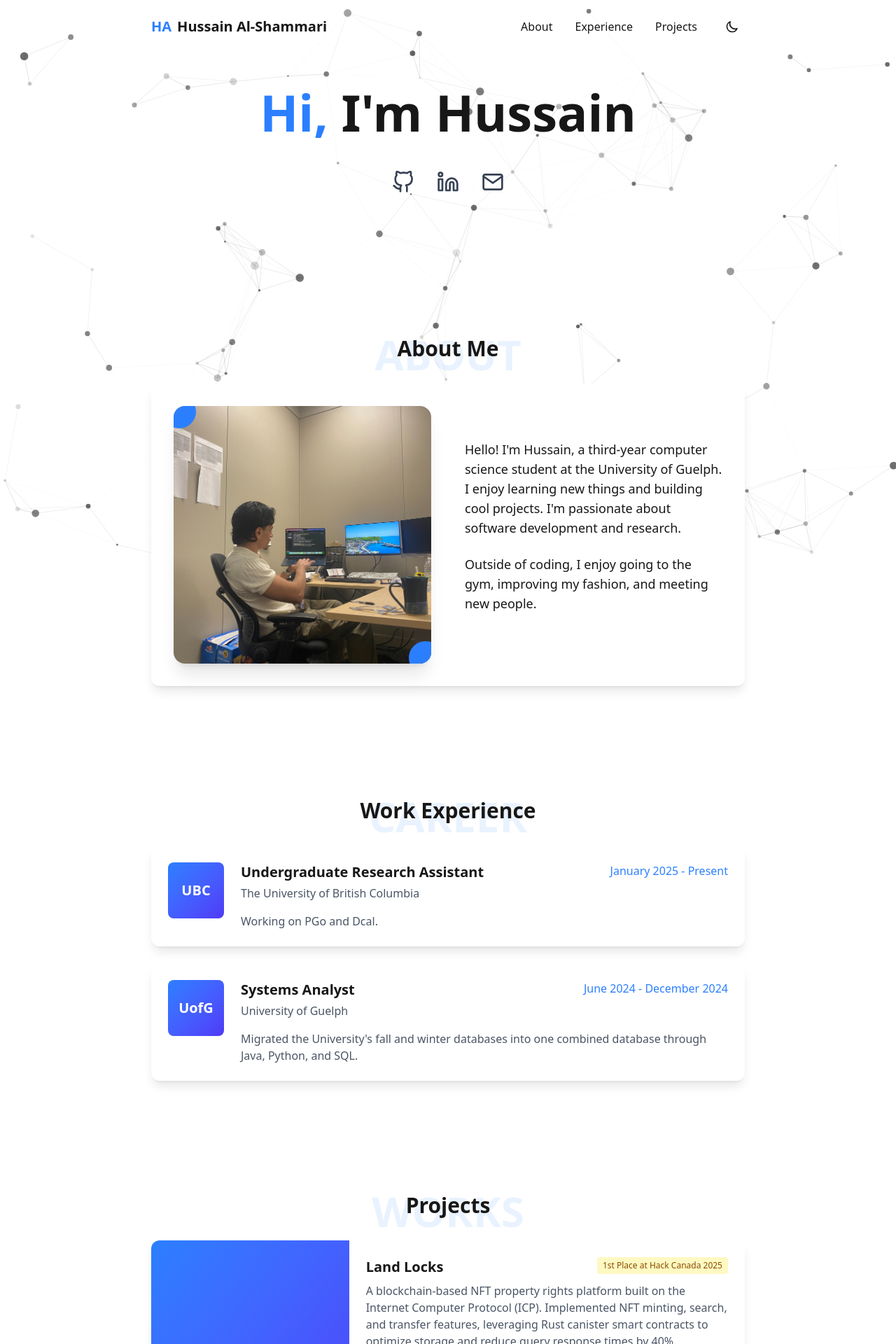
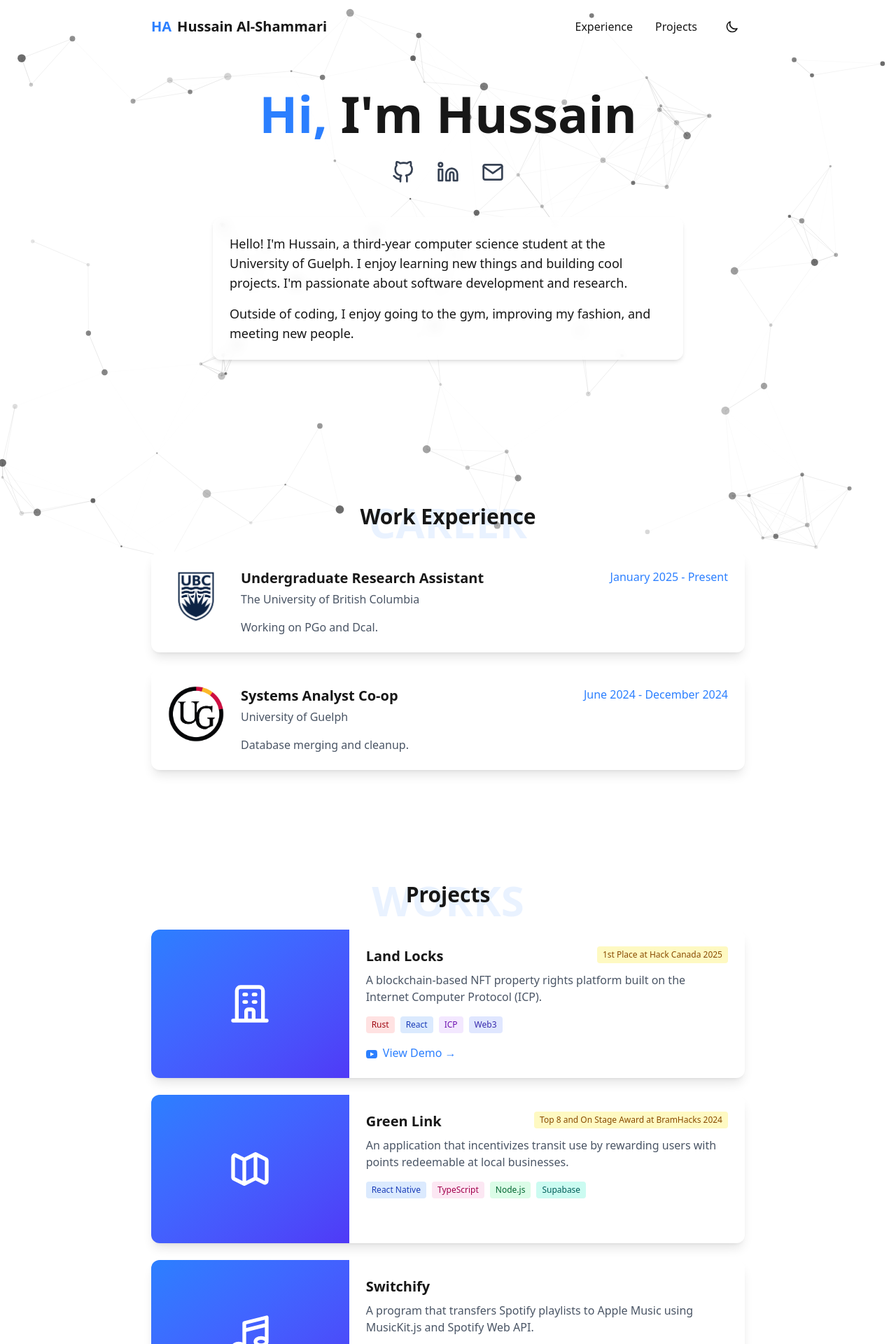
Before and after one commit to ProgrammedByHussain/my-portfolio, a Next.js app: page / in a window 1280 px wide. Shown: the top 1920 px of the page at 70% size. Built offline with nearby package versions, Linux system fonts and the light colour scheme.

Commit message:
refined info and format

```diff
--- a/src/app/page.js
+++ b/src/app/page.js
@@ -1,7 +1,6 @@
 import ParticleBackground from "../components/ParticleBackground";
 import Navbar from "../components/Navbar";
 import HeroSection from "../components/HeroSection";
-import AboutSection from "../components/AboutSection";
 import ExperienceSection from "../components/ExperienceSection";
 import ProjectsSection from "../components/ProjectsSection";
 
@@ -13,7 +12,6 @@ export default function Home() {
 
       <main className="relative z-10">
         <HeroSection />
-        <AboutSection />
         <ExperienceSection />
         <ProjectsSection />
       </main>
@@ -21,8 +19,7 @@ export default function Home() {
       <footer className="py-8 border-t border-gray-200 dark:border-gray-800">
         <div className="max-w-4xl mx-auto px-6 text-center">
           <p className="mb-4">
-            © {new Date().getFullYear()} Hussain Al-Shammari. All rights
-            reserved.
+            © {new Date().getFullYear()} Hussain Al-Shammari
           </p>
           <p className="text-sm text-gray-600 dark:text-gray-400">
             Built with Next.js and Tailwind CSS
--- a/src/components/AboutSection.jsx
+++ /dev/null
@@ -1,45 +0,0 @@
-export default function AboutSection() {
-  return (
-    <section id="about" className="py-20">
-      <div className="max-w-4xl mx-auto px-6">
-        <h2 className="text-3xl font-bold mb-8 text-center relative">
-          <span className="relative z-10">About Me</span>
-          <span className="absolute -top-1 left-1/2 -translate-x-1/2 text-6xl text-blue-500/10 font-bold z-0">
-            ABOUT
-          </span>
-        </h2>
-
-        <div className="bg-white dark:bg-gray-800 rounded-xl shadow-lg p-8">
-          <div className="grid grid-cols-1 md:grid-cols-2 gap-12 items-center">
-            <div className="relative animate-slide-in-left">
-              <div className="w-full max-w-md mx-auto aspect-square rounded-2xl overflow-hidden shadow-xl relative">
-                <img
-                  src="/work.jpg"
-                  alt="Hussain working at desk with laptop and monitor"
-                  className="w-full h-full object-cover"
-                />
-
-                <div className="absolute -top-4 -left-4 w-12 h-12 rounded-full bg-blue-500 animate-float"></div>
-                <div className="absolute -bottom-4 -right-4 w-12 h-12 rounded-full bg-blue-500 animate-float delay-200"></div>
-              </div>
-            </div>
-
-            <div className="animate-slide-in-right">
-              <p className="text-lg mb-6">
-                Hello! I'm Hussain, a third-year computer science student at the
-                University of Guelph. I enjoy learning new things and building
-                cool projects. I'm passionate about software development and
-                research.
-              </p>
-
-              <p className="text-lg mb-6">
-                Outside of coding, I enjoy going to the gym, improving my
-                fashion, and meeting new people.
-              </p>
-            </div>
-          </div>
-        </div>
-      </div>
-    </section>
-  );
-}
--- a/src/components/ExperienceSection.jsx
+++ b/src/components/ExperienceSection.jsx
@@ -1,3 +1,5 @@
+import React from "react";
+
 export default function ExperienceSection() {
   const experiences = [
     {
@@ -5,15 +7,14 @@ export default function ExperienceSection() {
       company: "The University of British Columbia",
       period: "January 2025 - Present",
       description: "Working on PGo and Dcal.",
-      logoPlaceholder: "UBC",
+      logo: "UBC.jpg",
     },
     {
-      position: "Systems Analyst",
+      position: "Systems Analyst Co-op",
       company: "University of Guelph",
       period: "June 2024 - December 2024",
-      description:
-        "Migrated the University's fall and winter databases into one combined database through Java, Python, and SQL.",
-      logoPlaceholder: "UofG",
+      description: "Database merging and cleanup.",
+      logo: "UofG.png",
     },
   ];
 
@@ -36,8 +37,12 @@ export default function ExperienceSection() {
             >
               <div className="p-6 flex flex-col md:flex-row gap-6">
                 <div className="flex-shrink-0">
-                  <div className="w-20 h-20 bg-gradient-to-br from-blue-500 to-indigo-600 rounded-lg flex items-center justify-center text-white text-xl font-bold">
-                    {exp.logoPlaceholder}
+                  <div className="w-20 h-20 rounded-lg overflow-hidden flex items-center justify-center">
+                    <img
+                      src={exp.logo}
+                      alt={`${exp.company} logo`}
+                      className="w-full h-full object-cover"
+                    />
                   </div>
                 </div>
 
--- a/src/components/HeroSection.jsx
+++ b/src/components/HeroSection.jsx
@@ -1,20 +1,35 @@
 export default function HeroSection() {
+  const introText = "Hi, I'm Hussain";
+  const introLetters = introText.split("").map((letter, index) => {
+    const letterClass =
+      index === 0 || index === 1 || index === 2 ? "text-blue-500" : "";
+
+    return (
+      <span
+        key={index}
+        className={`inline-block transition-transform duration-200 hover:text-blue-500 hover:-translate-y-2 ${letterClass}`}
+      >
+        {letter === " " ? "\u00A0" : letter}
+      </span>
+    );
+  });
+
   return (
     <section
       id="hero"
-      className="h-[50vh] flex flex-col justify-center items-center py-20"
+      className="min-h-[80vh] flex flex-col justify-center items-center py-20"
     >
-      <div className="max-w-3xl mx-auto px-6 text-center">
-        <h1 className="text-5xl sm:text-6xl md:text-7xl font-bold mb-12 animate-fade-in">
-          <span className="text-blue-500">Hi,</span> I'm Hussain
+      <div className="max-w-3xl mx-auto px-6">
+        <h1 className="text-5xl sm:text-6xl md:text-7xl font-bold mb-8 animate-fade-in text-center">
+          {introLetters}
         </h1>
 
-        <div className="flex justify-center items-center space-x-8 animate-fade-in delay-100">
+        <div className="flex justify-center items-center space-x-8 mb-12 animate-fade-in delay-100">
           <a
             href="https://github.com/ProgrammedByHussain"
             target="_blank"
             rel="noopener noreferrer"
-            className="text-gray-700 dark:text-gray-300 hover:text-blue-500 dark:hover:text-blue-400 transition-colors"
+            className="text-gray-700 dark:text-gray-300 hover:text-blue-500 dark:hover:text-blue-400 transition-all hover:scale-125"
             aria-label="GitHub"
           >
             <svg
@@ -35,7 +50,7 @@ export default function HeroSection() {
             href="https://linkedin.com/in/hussain-al-shammari"
             target="_blank"
             rel="noopener noreferrer"
-            className="text-gray-700 dark:text-gray-300 hover:text-blue-500 dark:hover:text-blue-400 transition-colors"
+            className="text-gray-700 dark:text-gray-300 hover:text-blue-500 dark:hover:text-blue-400 transition-all hover:scale-125"
             aria-label="LinkedIn"
           >
             <svg
@@ -56,7 +71,7 @@ export default function HeroSection() {
 
           <a
             href="mailto:alshammh@uoguelph.ca"
-            className="text-gray-700 dark:text-gray-300 hover:text-blue-500 dark:hover:text-blue-400 transition-colors"
+            className="text-gray-700 dark:text-gray-300 hover:text-blue-500 dark:hover:text-blue-400 transition-all hover:scale-125"
             aria-label="Email"
           >
             <svg
@@ -74,6 +89,19 @@ export default function HeroSection() {
             </svg>
           </a>
         </div>
+
+        <div className="max-w-2xl mx-auto bg-white/80 dark:bg-gray-800/80 backdrop-blur-sm rounded-xl p-6 shadow-md animate-fade-in delay-200 text-left">
+          <p className="text-lg mb-4">
+            Hello! I'm Hussain, a third-year computer science student at the
+            University of Guelph. I enjoy learning new things and building cool
+            projects. I'm passionate about software development and research.
+          </p>
+
+          <p className="text-lg">
+            Outside of coding, I enjoy going to the gym, improving my fashion,
+            and meeting new people.
+          </p>
+        </div>
       </div>
     </section>
   );
--- a/src/components/Navbar.jsx
+++ b/src/components/Navbar.jsx
@@ -17,7 +17,7 @@ export default function Navbar() {
 
   useEffect(() => {
     const handleScroll = () => {
-      const sections = ["hero", "about", "experience", "projects"];
+      const sections = ["hero", "experience", "projects"];
       const scrollPosition = window.scrollY;
 
       if (scrollPosition > 50) {
@@ -64,17 +64,6 @@ export default function Navbar() {
         </div>
 
         <div className="hidden md:flex space-x-8 items-center">
-          <button
-            onClick={() => scrollToSection("about")}
-            className={`transition-all hover:text-blue-500 relative ${
-              activeSection === "about" ? "text-blue-500 font-medium" : ""
-            }`}
-          >
-            About
-            {activeSection === "about" && (
-              <span className="absolute -bottom-1 left-0 w-full h-0.5 bg-blue-500 transform transition-transform"></span>
-            )}
-          </button>
           <button
             onClick={() => scrollToSection("experience")}
             className={`transition-all hover:text-blue-500 relative ${
@@ -219,16 +208,6 @@ export default function Navbar() {
         <div className="md:hidden bg-white/95 dark:bg-gray-900/95 backdrop-blur-sm border-t border-gray-200 dark:border-gray-800 py-4 px-6 animate-fade-in">
           <div className="flex flex-col space-y-4">
             <button
-              onClick={() => scrollToSection("about")}
-              className={`py-2 px-4 rounded ${
-                activeSection === "about"
-                  ? "bg-blue-500/10 text-blue-500 font-medium"
-                  : ""
-              }`}
-            >
-              About
-            </button>
-            <button
               onClick={() => scrollToSection("experience")}
               className={`py-2 px-4 rounded ${
                 activeSection === "experience"
--- a/src/components/ProjectsSection.jsx
+++ b/src/components/ProjectsSection.jsx
@@ -1,9 +1,68 @@
+"use client";
+
 export default function ProjectsSection() {
+  const colorClasses = {
+    red: {
+      bg: "bg-red-100",
+      text: "text-red-800",
+      darkBg: "dark:bg-red-900",
+      darkText: "dark:text-red-200",
+    },
+    blue: {
+      bg: "bg-blue-100",
+      text: "text-blue-800",
+      darkBg: "dark:bg-blue-900",
+      darkText: "dark:text-blue-200",
+    },
+    purple: {
+      bg: "bg-purple-100",
+      text: "text-purple-800",
+      darkBg: "dark:bg-purple-900",
+      darkText: "dark:text-purple-200",
+    },
+    indigo: {
+      bg: "bg-indigo-100",
+      text: "text-indigo-800",
+      darkBg: "dark:bg-indigo-900",
+      darkText: "dark:text-indigo-200",
+    },
+    green: {
+      bg: "bg-green-100",
+      text: "text-green-800",
+      darkBg: "dark:bg-green-900",
+      darkText: "dark:text-green-200",
+    },
+    yellow: {
+      bg: "bg-yellow-100",
+      text: "text-yellow-800",
+      darkBg: "dark:bg-yellow-900",
+      darkText: "dark:text-yellow-200",
+    },
+    pink: {
+      bg: "bg-pink-100",
+      text: "text-pink-800",
+      darkBg: "dark:bg-pink-900",
+      darkText: "dark:text-pink-200",
+    },
+    teal: {
+      bg: "bg-teal-100",
+      text: "text-teal-800",
+      darkBg: "dark:bg-teal-900",
+      darkText: "dark:text-teal-200",
+    },
+    gray: {
+      bg: "bg-gray-100",
+      text: "text-gray-800",
+      darkBg: "dark:bg-gray-900",
+      darkText: "dark:text-gray-200",
+    },
+  };
+
   const projects = [
     {
       title: "Land Locks",
       description:
-        "A blockchain-based NFT property rights platform built on the Internet Computer Protocol (ICP). Implemented NFT minting, search, and transfer features, leveraging Rust canister smart contracts to optimize storage and reduce query response times by 40%. Developed secure user authentication using Internet Identity, allowing seamless login and ownership verification. Deployed to the ICP Mainnet, ensuring permanent on-chain storage, and fast, low-cost transactions without gas fees.",
+        "A blockchain-based NFT property rights platform built on the Internet Computer Protocol (ICP).",
       icon: (
         <svg
           xmlns="http://www.w3.org/2000/svg"
@@ -28,11 +87,12 @@ export default function ProjectsSection() {
       ],
       award: "1st Place at Hack Canada 2025",
       demoLink: "https://youtu.be/0Kc4P3s-sdk",
+      githubLink: "https://github.com/ProgrammedByHussain/LandLocks",
     },
     {
       title: "Green Link",
       description:
-        "An application that incentivizes transit use by rewarding users with points redeemable at local businesses. Integrated Google Maps API with geofencing to dynamically track user location and verify transit use every 100 ms. Stored recent routes and user data in a Supabase database, with live updates to in-app eco-score progression.",
+        "An application that incentivizes transit use by rewarding users with points redeemable at local businesses.",
       icon: (
         <svg
           xmlns="http://www.w3.org/2000/svg"
@@ -56,11 +116,12 @@ export default function ProjectsSection() {
         { name: "Supabase", color: "teal" },
       ],
       award: "Top 8 and On Stage Award at BramHacks 2024",
+      githubLink: "https://github.com/ProgrammedByHussain/GreenLink",
     },
     {
-      title: "Mood Muse",
+      title: "Switchify",
       description:
-        "A program that analyzes songs and provides mood-curated playlists based on lyrics and audio features. Integrated Spotify and Genius APIs to fetch song data and lyric URLs, using web scraping to extract lyrics. Engineered a machine learning pipeline using TensorFlow to process song lyrics and predict a mood for each track.",
+        "A program that transfers Spotify playlists to Apple Music using MusicKit.js and Spotify Web API.",
       icon: (
         <svg
           xmlns="http://www.w3.org/2000/svg"
@@ -78,14 +139,35 @@ export default function ProjectsSection() {
         </svg>
       ),
       tags: [
-        { name: "MongoDB", color: "green" },
+        { name: "React", color: "blue" },
+        { name: "TypeScript", color: "pink" },
+        { name: "Node.js", color: "green" },
         { name: "Express", color: "gray" },
-        { name: "React", color: "blue" },
-        { name: "Node.js", color: "green" },
-        { name: "Python", color: "yellow" },
+        { name: "Tailwind CSS", color: "teal" },
       ],
+      githubLink: "https://github.com/ProgrammedByHussain/Switchify",
     },
   ];
+
+  const handleProjectClick = (url) => {
+    window.open(url, "_blank", "noopener,noreferrer");
+  };
+
+  const handleDemoClick = (e, url) => {
+    e.stopPropagation();
+    window.open(url, "_blank", "noopener,noreferrer");
+  };
+
+  const YouTubeIcon = () => (
+    <svg
+      xmlns="http://www.w3.org/2000/svg"
+      className="h-4 w-4 inline-block mr-1"
+      viewBox="0 0 24 24"
+      fill="currentColor"
+    >
+      <path d="M19.615 3.184c-3.604-.246-11.631-.245-15.23 0-3.897.266-4.356 2.62-4.385 8.816.029 6.185.484 8.549 4.385 8.816 3.6.245 11.626.246 15.23 0 3.897-.266 4.356-2.62 4.385-8.816-.029-6.185-.484-8.549-4.385-8.816zm-10.615 12.816v-8l8 3.993-8 4.007z" />
+    </svg>
+  );
 
   return (
     <section id="projects" className="py-20">
@@ -101,7 +183,12 @@ export default function ProjectsSection() {
           {projects.map((project, index) => (
             <div
               key={index}
-              className="project-card bg-white dark:bg-gray-800 rounded-xl overflow-hidden shadow-lg animate-fade-in flex flex-col md:flex-row"
+              className="group cursor-pointer"
+              onClick={() => handleProjectClick(project.githubLink)}
+            >
+              <div
+                className="project-card bg-white dark:bg-gray-800 rounded-xl overflow-hidden shadow-lg animate-fade-in flex flex-col md:flex-row
+                transition-all duration-300 transform group-hover:shadow-2xl group-hover:-translate-y-1"
                 style={{ animationDelay: `${index * 100}ms` }}
               >
                 <div className="w-full md:w-1/3 bg-gradient-to-br from-blue-500 to-indigo-600 flex items-center justify-center text-white p-8">
@@ -109,7 +196,9 @@ export default function ProjectsSection() {
                 </div>
                 <div className="p-6 w-full md:w-2/3">
                   <div className="flex justify-between items-start mb-2">
-                  <h3 className="text-xl font-bold">{project.title}</h3>
+                    <h3 className="text-xl font-bold group-hover:text-blue-500 transition-colors">
+                      {project.title}
+                    </h3>
                     {project.award && (
                       <span className="bg-yellow-100 text-yellow-800 dark:bg-yellow-900 dark:text-yellow-200 px-2 py-1 rounded text-xs font-medium">
                         {project.award}
@@ -123,7 +212,11 @@ export default function ProjectsSection() {
                     {project.tags.map((tag, tagIndex) => (
                       <span
                         key={tagIndex}
-                      className={`bg-${tag.color}-100 text-${tag.color}-800 dark:bg-${tag.color}-900 dark:text-${tag.color}-200 px-2 py-1 rounded text-xs`}
+                        className={`${colorClasses[tag.color].bg} ${
+                          colorClasses[tag.color].text
+                        } ${colorClasses[tag.color].darkBg} ${
+                          colorClasses[tag.color].darkText
+                        } px-2 py-1 rounded text-xs`}
                       >
                         {tag.name}
                       </span>
@@ -131,21 +224,17 @@ export default function ProjectsSection() {
                   </div>
                   <div className="flex space-x-4">
                     {project.demoLink && (
-                    <a
-                      href={project.demoLink}
-                      target="_blank"
-                      rel="noopener noreferrer"
+                      <button
+                        onClick={(e) => handleDemoClick(e, project.demoLink)}
                         className="inline-block text-blue-500 hover:text-blue-700 font-medium"
                       >
-                      View Demo →
-                    </a>
+                        <YouTubeIcon /> View Demo →
+                      </button>
                     )}
-                  <a
-                    href="#"
-                    className="inline-block text-blue-500 hover:text-blue-700 font-medium"
-                  >
-                    View Details →
-                  </a>
+                    <span className="text-blue-500 opacity-0 group-hover:opacity-100 transition-opacity">
+                      View on GitHub →
+                    </span>
+                  </div>
                 </div>
               </div>
             </div>
```
Also changed, not shown: public/UBC.jpg (added), public/UofG.png (added). Lines whose indentation alone changed are shown as unchanged.
